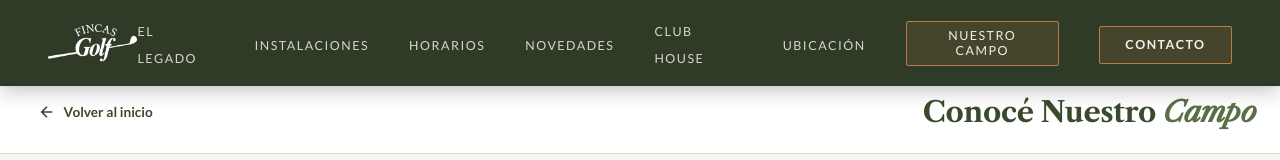
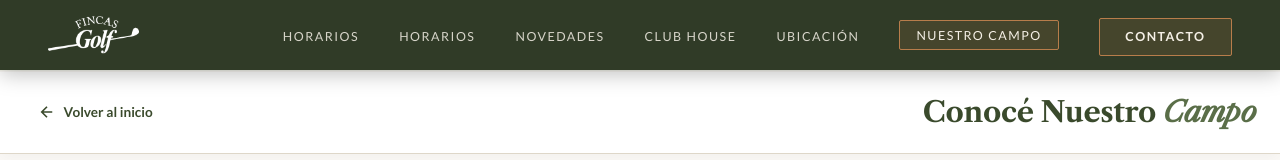
Before and after one commit to Cundix/fincasWebsite, a React (Vite) app: page / in a window 1280 px wide. Both pictures are taken after a click on the button "CONOCÉ NUESTRO CAMPO (18 HOYOS EN VIDEO)". Shown: the top 160 px of the page. Built offline with nearby package versions, Linux system fonts and the light colour scheme.

Commit message:
Auto-deploy: update production build on main

```diff
--- a/src/App.jsx
+++ b/src/App.jsx
@@ -150,20 +150,11 @@ function App() {
           <ul id="nav-menu" className="nav__menu">
             <li>
               <a
-                href="#legado"
+                href="#horarios"
                 className="nav__link"
-                onClick={(e) => { e.preventDefault(); navigateTo('#legado'); }}
+                onClick={(e) => { e.preventDefault(); navigateTo('#horarios'); }}
               >
-                El Legado
-              </a>
-            </li>
-            <li>
-              <a
-                href="#instalaciones"
-                className="nav__link"
-                onClick={(e) => { e.preventDefault(); navigateTo('#instalaciones'); }}
-              >
-                Instalaciones
+                Horarios
               </a>
             </li>
             <li>
@@ -265,12 +256,11 @@ function App() {
                 </div>
               </div>
               <div className="legado__text-col reveal reveal--delay-1">
-                <span className="section-tag">El Legado</span>
+                <span className="section-tag">Mucho más que golf</span>
                 <h2 className="section-title">Un estilo de vida,<br/><em>un barrio en crecimiento</em></h2>
                 <div className="legado__body">
                   <p>En el corazón de San Vicente, existe un lugar pensado para quienes entienden que la verdadera riqueza es el tiempo bien vivido.</p>
                   <p><strong>Fincas de San Vicente Golf</strong> es una comunidad que busca la desconexión genuina del ruido de la ciudad, y un entorno natural que da bienestar a vecinos y visitantes.</p>
-                  <p>Con 625 hectáreas de masterplan integrado, donde conviven el deporte, la gastronomía, la vida social y la calma absoluta.</p>
                 </div>
                 <div className="legado__features">
                   <Feature icon="shield" title="Seguridad 24/7" desc="Perímetro completo, acceso controlado y monitoreo permanente." />
```
Also changed, not shown: 2 other files (tests, documents, lock files or other folders).
